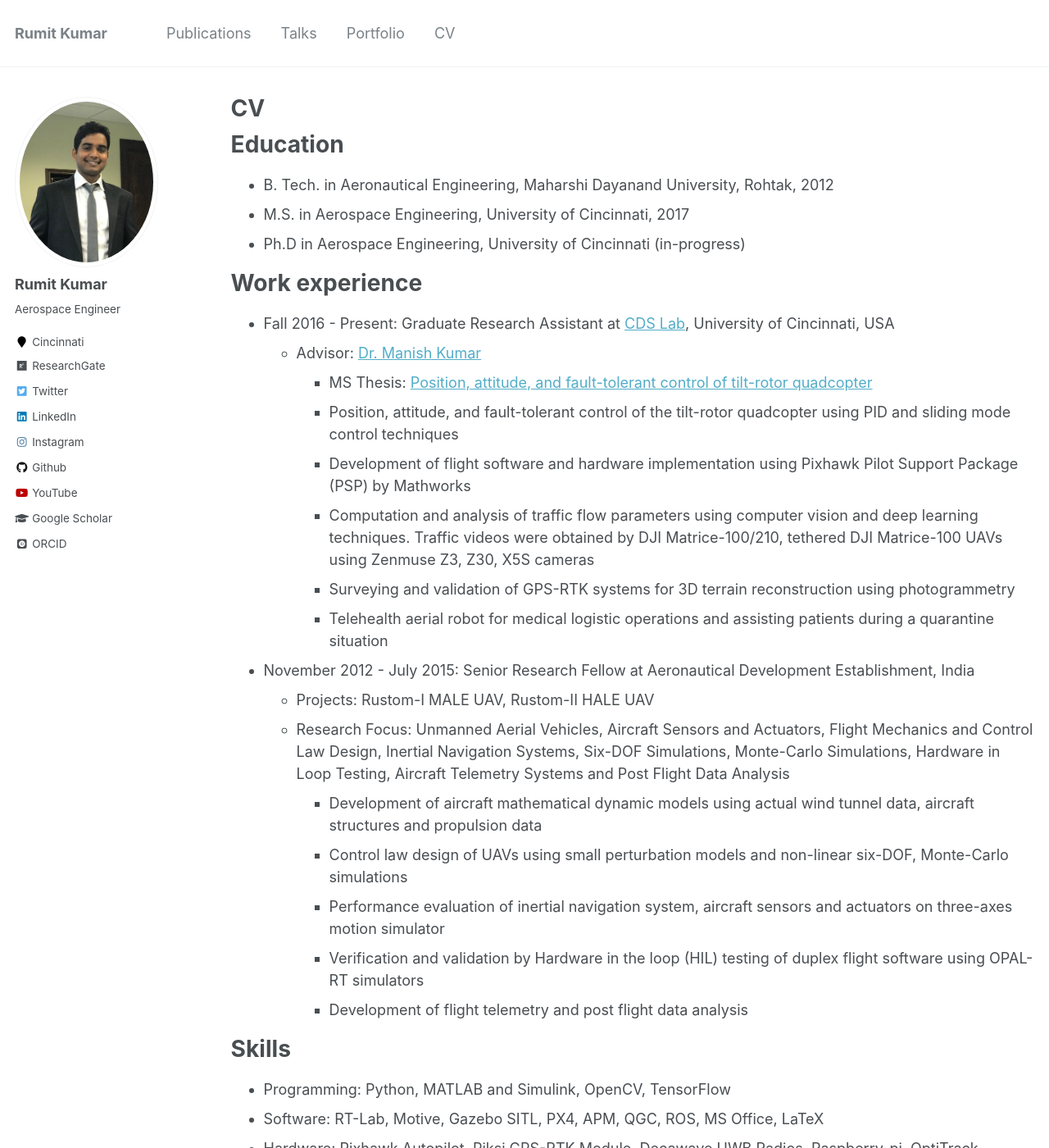
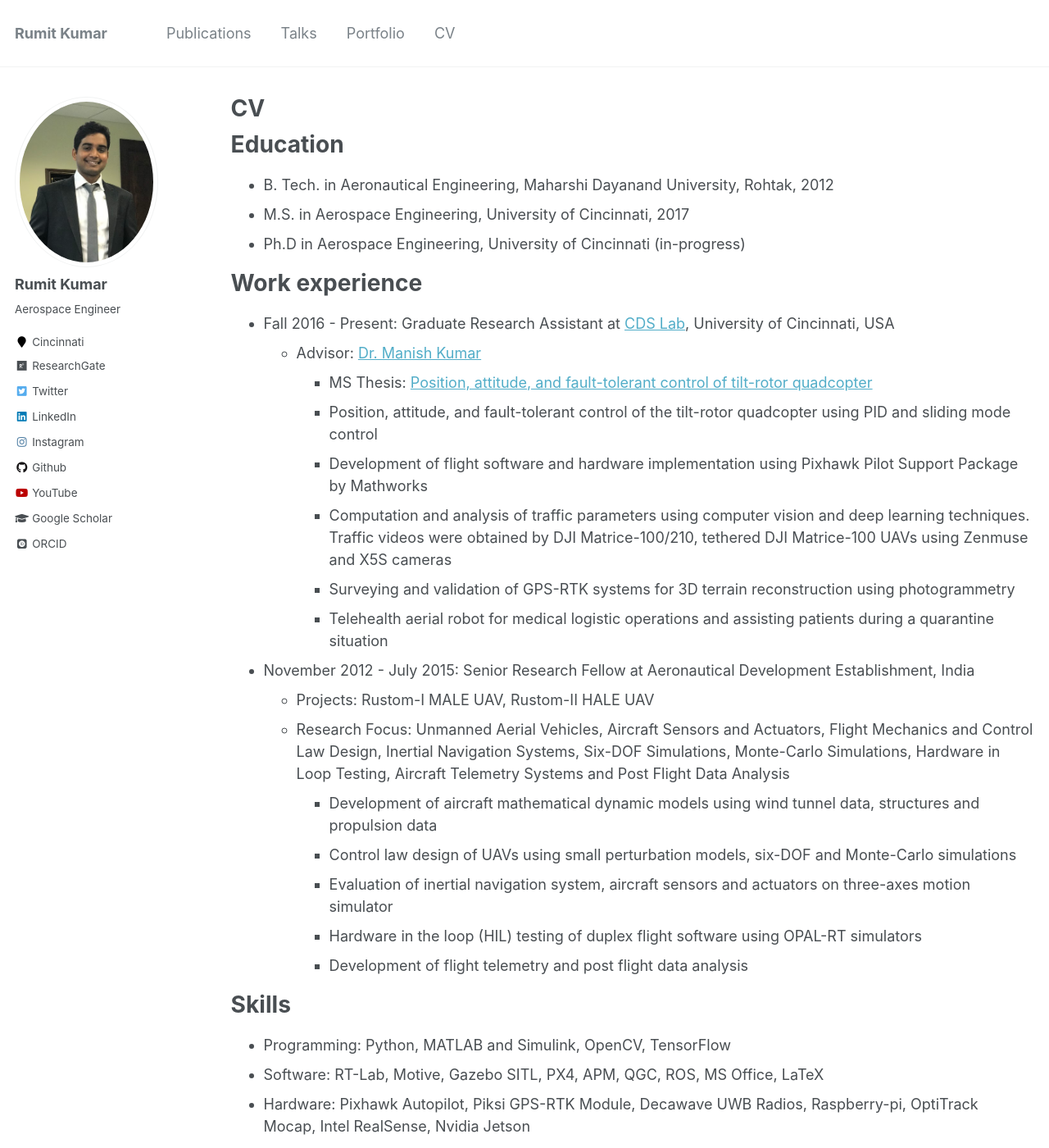
Before and after one commit to kumarrt/kumarrt.github.io, a Jekyll site: the page built from _pages/cv.md, in a window 1280 px wide and 1400 px high. Shown: the whole window at 82% size. Built offline with Jekyll 4.4.1, drawn with Linux system fonts in a browser that asks for light colours; some web fonts are replaced.

Commit message:
Update cv.md

```diff
--- a/_pages/cv.md
+++ b/_pages/cv.md
@@ -20,9 +20,9 @@ Work experience
 * Fall 2016 - Present: Graduate Research Assistant at [CDS Lab](https://ceas.uc.edu/research/centers-labs/cooperative-distributed-systems-lab.html), University of Cincinnati, USA
   * Advisor: [Dr. Manish Kumar](https://researchdirectory.uc.edu/p/kumarmu)
     * MS Thesis: [Position, attitude, and fault-tolerant control of tilt-rotor quadcopter](https://etd.ohiolink.edu/pg_10?::NO:10:P10_ETD_SUBID:149215)
-    * Position, attitude, and fault-tolerant control of the tilt-rotor quadcopter using PID and sliding mode control techniques
-    * Development of flight software and hardware implementation using Pixhawk Pilot Support Package (PSP) by Mathworks
-    * Computation and analysis of traffic flow parameters using computer vision and deep learning techniques. Traffic videos were obtained by DJI Matrice-100/210, tethered DJI   Matrice-100 UAVs using Zenmuse Z3, Z30, X5S cameras
+    * Position, attitude, and fault-tolerant control of the tilt-rotor quadcopter using PID and sliding mode control
+    * Development of flight software and hardware implementation using Pixhawk Pilot Support Package by Mathworks
+    * Computation and analysis of traffic parameters using computer vision and deep learning techniques. Traffic videos were obtained by DJI Matrice-100/210, tethered DJI   Matrice-100 UAVs using Zenmuse and X5S cameras
     * Surveying and validation of GPS-RTK systems for 3D terrain reconstruction using photogrammetry
     * Telehealth aerial robot for medical logistic operations and assisting patients during a quarantine situation
 
@@ -31,10 +31,10 @@ Work experience
 * November 2012 - July 2015: Senior Research Fellow at Aeronautical Development Establishment, India
   * Projects: Rustom-I MALE UAV, Rustom-II HALE UAV
   * Research Focus: Unmanned Aerial Vehicles, Aircraft Sensors and Actuators, Flight Mechanics and Control Law Design, Inertial Navigation Systems, Six-DOF Simulations, Monte-Carlo Simulations, Hardware in Loop Testing, Aircraft Telemetry Systems and Post Flight Data Analysis
-     * Development of aircraft mathematical dynamic models using actual wind tunnel data, aircraft structures and propulsion data
-     * Control law design of UAVs using small perturbation models and non-linear six-DOF, Monte-Carlo  simulations
-     * Performance evaluation of inertial navigation system, aircraft sensors and actuators on three-axes motion simulator
-     * Verification and validation by Hardware in the loop (HIL) testing of duplex flight software using OPAL-RT simulators
+     * Development of aircraft mathematical dynamic models using wind tunnel data, structures and propulsion data
+     * Control law design of UAVs using small perturbation models, six-DOF and Monte-Carlo  simulations
+     * Evaluation of inertial navigation system, aircraft sensors and actuators on three-axes motion simulator
+     * Hardware in the loop (HIL) testing of duplex flight software using OPAL-RT simulators
      * Development of flight  telemetry and  post flight data analysis
 
 
```
